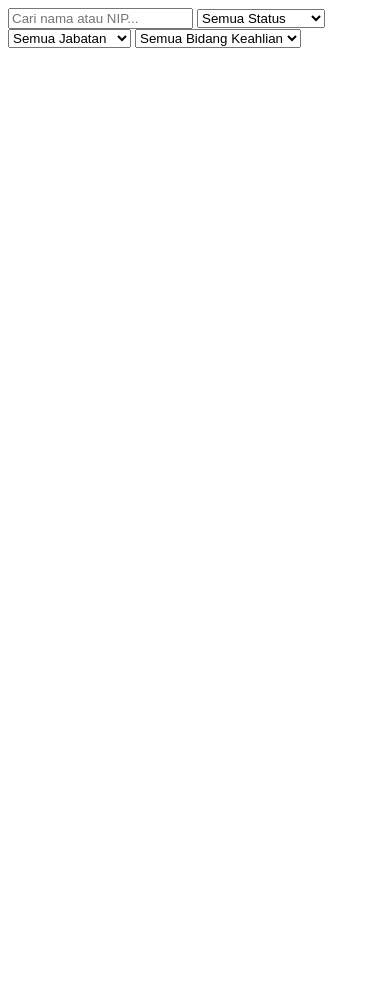
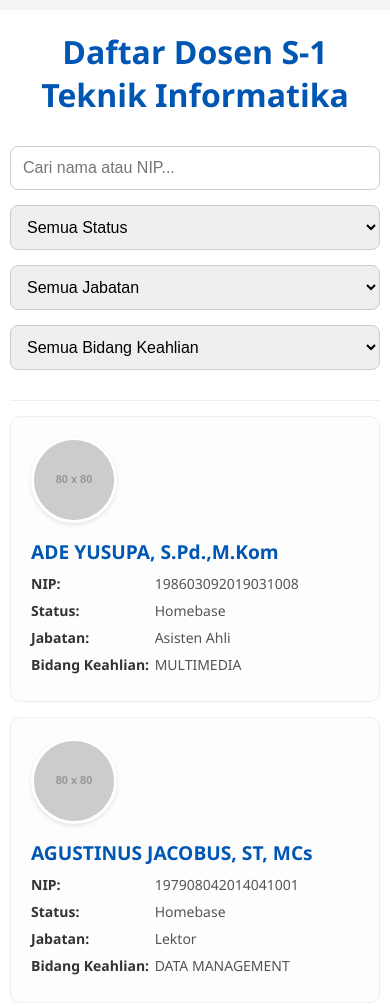
Before and after one commit to alwinunsrat/data-dosen, a plain HTML site: page index.html in a window 390 px wide. Shown: the top 1006 px of the page. Before the commit the page ends 844 px from the top, so only its background shows below. Drawn offline with Linux system fonts and the light colour scheme; placeholder pictures from the web are drawn by us.

Commit message:
json upload

```diff
--- a/index.html
+++ b/index.html
@@ -1,3 +1,17 @@
+<!DOCTYPE html>
+<html lang="id">
+<head>
+    <meta charset="UTF-8">
+    <meta name="viewport" content="width=device-width, initial-scale=1.0">
+    <title>Daftar Dosen Teknik Informatika</title>
+
+    <link rel="stylesheet" href="style.css">
+</head>
+<body>
+
+    <div class="container">
+        <h1>Daftar Dosen S-1 Teknik Informatika</h1>
+
         <div class="filters">
             <input type="text" id="searchInput" placeholder="Cari nama atau NIP...">
 
@@ -21,3 +35,15 @@
                 <option value="">Semua Bidang Keahlian</option>
                 </select>
         </div>
+
+        <div id="lecturer-list" class="lecturer-container">
+            <p>Memuat data dosen...</p>
+        </div>
+
+        <div id="pagination" class="pagination-container">
+            </div>
+    </div>
+
+    <script src="script.js"></script>
+</body>
+</html>
--- a/style.css
+++ b/style.css
@@ -1,110 +1,176 @@
+/* --- Pengaturan Dasar & Font --- */
 body {
     font-family: 'Segoe UI', Tahoma, Geneva, Verdana, sans-serif;
     background-color: #f4f7f6;
     color: #333;
     margin: 0;
     padding: 20px;
+    display: flex;
+    justify-content: center;
+    align-items: flex-start;
+    min-height: 100vh;
 }
 
+/* --- Kontainer Utama --- */
 .container {
+    width: 100%;
     max-width: 900px;
     margin: auto;
-    background: #fff;
+    background: #ffffff;
     padding: 30px;
-    border-radius: 8px;
-    box-shadow: 0 4px 8px rgba(0,0,0,0.1);
+    border-radius: 12px;
+    box-shadow: 0 6px 12px rgba(0, 0, 0, 0.1);
 }
 
 h1 {
     text-align: center;
     color: #0056b3;
-    margin-bottom: 25px;
+    margin-top: 0;
+    margin-bottom: 30px;
+    font-size: 2em;
 }
 
+/* --- Area Filter & Pencarian --- */
 .filters {
     display: flex;
     gap: 15px;
-    margin-bottom: 25px;
-    flex-wrap: wrap;
+    margin-bottom: 30px;
+    flex-wrap: wrap; /* Agar filter turun ke bawah di layar kecil */
 }
 
-.filters input, .filters select {
-    padding: 10px;
+.filters input[type="text"],
+.filters select {
+    padding: 12px;
     border: 1px solid #ccc;
-    border-radius: 5px;
+    border-radius: 8px;
     font-size: 16px;
-    flex: 1;
+    flex: 1; /* Membuat setiap elemen filter memiliki lebar yang sama */
+    min-width: 180px; /* Lebar minimum sebelum membungkus */
+    transition: border-color 0.3s, box-shadow 0.3s;
+}
+
+.filters input[type="text"]:focus,
+.filters select:focus {
+    outline: none;
+    border-color: #007bff;
+    box-shadow: 0 0 0 3px rgba(0, 123, 255, 0.2);
+}
+
+/* --- Daftar Dosen --- */
+.lecturer-container {
+    border-top: 1px solid #eee;
+    padding-top: 15px;
 }
 
 .lecturer-item {
     display: flex;
     align-items: center;
-    background: #f9f9f9;
+    background: #fdfdfd;
     border: 1px solid #eee;
-    padding: 15px;
+    padding: 20px;
     margin-bottom: 15px;
-    border-radius: 8px;
-    transition: box-shadow 0.3s ease;
+    border-radius: 10px;
+    transition: box-shadow 0.3s ease, transform 0.3s ease;
 }
 
 .lecturer-item:hover {
-    box-shadow: 0 2px 5px rgba(0,0,0,0.1);
+    transform: translateY(-3px);
+    box-shadow: 0 4px 10px rgba(0, 0, 0, 0.08);
 }
 
+/* --- Foto Dosen (dengan Mask Lingkaran) --- */
 .lecturer-photo {
     width: 80px;
     height: 80px;
-    border-radius: 50%; /* Membuat gambar menjadi lingkaran */
+    border-radius: 50%; /* Ini yang membuat gambar menjadi lingkaran */
     object-fit: cover; /* Memastikan gambar mengisi area tanpa distorsi */
-    margin-right: 20px;
-    background-color: #e0e0e0; /* Warna latar jika gambar tidak ada */
+    margin-right: 25px;
+    flex-shrink: 0; /* Mencegah gambar menyusut */
+    background-color: #e0e0e0; /* Warna latar jika gambar gagal dimuat */
+    border: 3px solid #ffffff;
+    box-shadow: 0 2px 4px rgba(0,0,0,0.1);
 }
 
+/* --- Info Detail Dosen --- */
 .lecturer-info {
-    flex: 1;
+    flex-grow: 1;
 }
 
 .lecturer-info h3 {
-    margin: 0 0 5px 0;
+    margin: 0 0 8px 0;
     color: #0056b3;
+    font-size: 1.2em;
 }
 
 .lecturer-info p {
-    margin: 4px 0;
+    margin: 6px 0;
     color: #555;
     font-size: 14px;
+    line-height: 1.5;
 }
 
 .lecturer-info p strong {
     color: #333;
+    min-width: 120px;
+    display: inline-block;
 }
 
+/* --- Tombol Pagination --- */
 .pagination-container {
     text-align: center;
     margin-top: 30px;
+    padding-top: 20px;
+    border-top: 1px solid #eee;
 }
 
 .pagination-container button {
     background-color: #007bff;
     color: white;
     border: none;
-    padding: 10px 15px;
+    padding: 10px 18px;
     margin: 0 5px;
-    border-radius: 5px;
+    border-radius: 8px;
     cursor: pointer;
-    transition: background-color 0.3s;
+    font-size: 16px;
+    font-weight: 500;
+    transition: background-color 0.3s, transform 0.2s;
 }
 
 .pagination-container button:hover {
     background-color: #0056b3;
+    transform: translateY(-2px);
 }
 
 .pagination-container button.active {
-    background-color: #0056b3;
+    background-color: #004a99;
     font-weight: bold;
+    box-shadow: 0 0 0 3px rgba(0, 123, 255, 0.3);
 }
 
 .pagination-container button:disabled {
     background-color: #ccc;
     cursor: not-allowed;
+    transform: none;
 }
+
+/* --- Penyesuaian untuk Layar Kecil (Responsive) --- */
+@media (max-width: 600px) {
+    body {
+        padding: 10px;
+    }
+
+    .container {
+        padding: 20px;
+    }
+
+    .lecturer-item {
+        flex-direction: column; /* Menumpuk foto dan info secara vertikal */
+        align-items: flex-start; /* Rata kiri */
+        text-align: left;
+    }
+
+    .lecturer-photo {
+        margin-right: 0;
+        margin-bottom: 15px; /* Beri jarak antara foto dan info */
+    }
+}
```
Also changed, not shown: 1 other file. Lines whose indentation alone changed are shown as unchanged.
